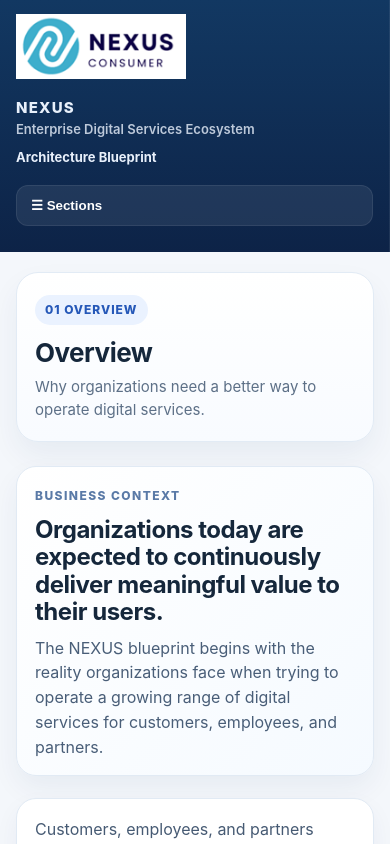
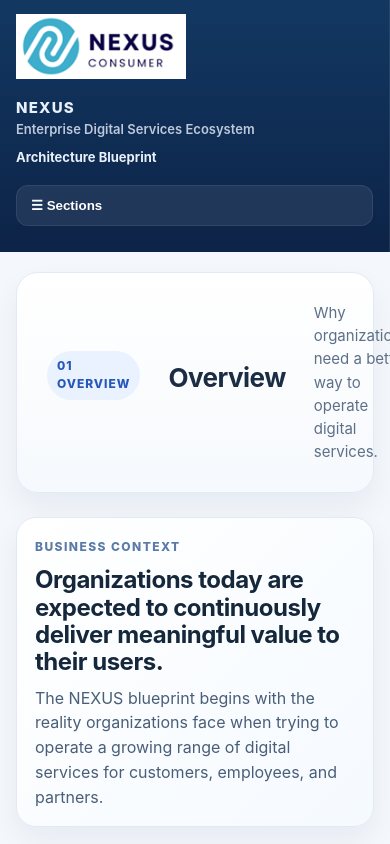
Before and after one commit to Nexus-Team-Project/NEXUS-BluePrint-Architecture, a React (Create React App) app: page / in a window 390 px wide. Shown: the top 844 px of the page. Built offline with nearby package versions, Linux system fonts and the light colour scheme.

Commit message:
sync all project files

```diff
--- a/src/App.css
+++ b/src/App.css
@@ -531,14 +531,51 @@ img {
   .content {
     padding: 20px 16px 24px;
   }
+.page-header {
+  background: linear-gradient(
+    180deg,
+    #ffffff 0%,
+    #f6f9fd 100%
+  );
 
-  .page-header {
-    padding: 22px 18px 20px;
-  }
+  border: 1px solid #e2ebf5;
+  border-radius: 22px;
 
-  .page-header h1 {
-    font-size: 30px;
-  }
+  padding: 28px 30px;
+
+  box-shadow:
+    0 14px 30px rgba(17,49,96,0.06),
+    inset 0 1px 0 rgba(255,255,255,0.8);
+
+  margin-bottom: 24px;
+
+  width: min(980px, 100%);
+  margin-right: auto;
+
+  display:flex;
+  align-items:center;
+  justify-content:space-between;
+  gap:28px;
+}
+.page-header h1{
+  margin:0 0 8px;
+  font-size:36px;
+  line-height:1.06;
+  letter-spacing:-0.02em;
+
+  color:#1b2d44;
+
+  text-shadow:
+    0 1px 0 rgba(255,255,255,0.6);
+}
+  .page-header-logo{
+  height:42px;
+  width:auto;
+  flex-shrink:0;
+
+  opacity:0.78;
+  filter: contrast(1.05) brightness(0.96);
+}
 
   .two-up,
   .three-up,
```
